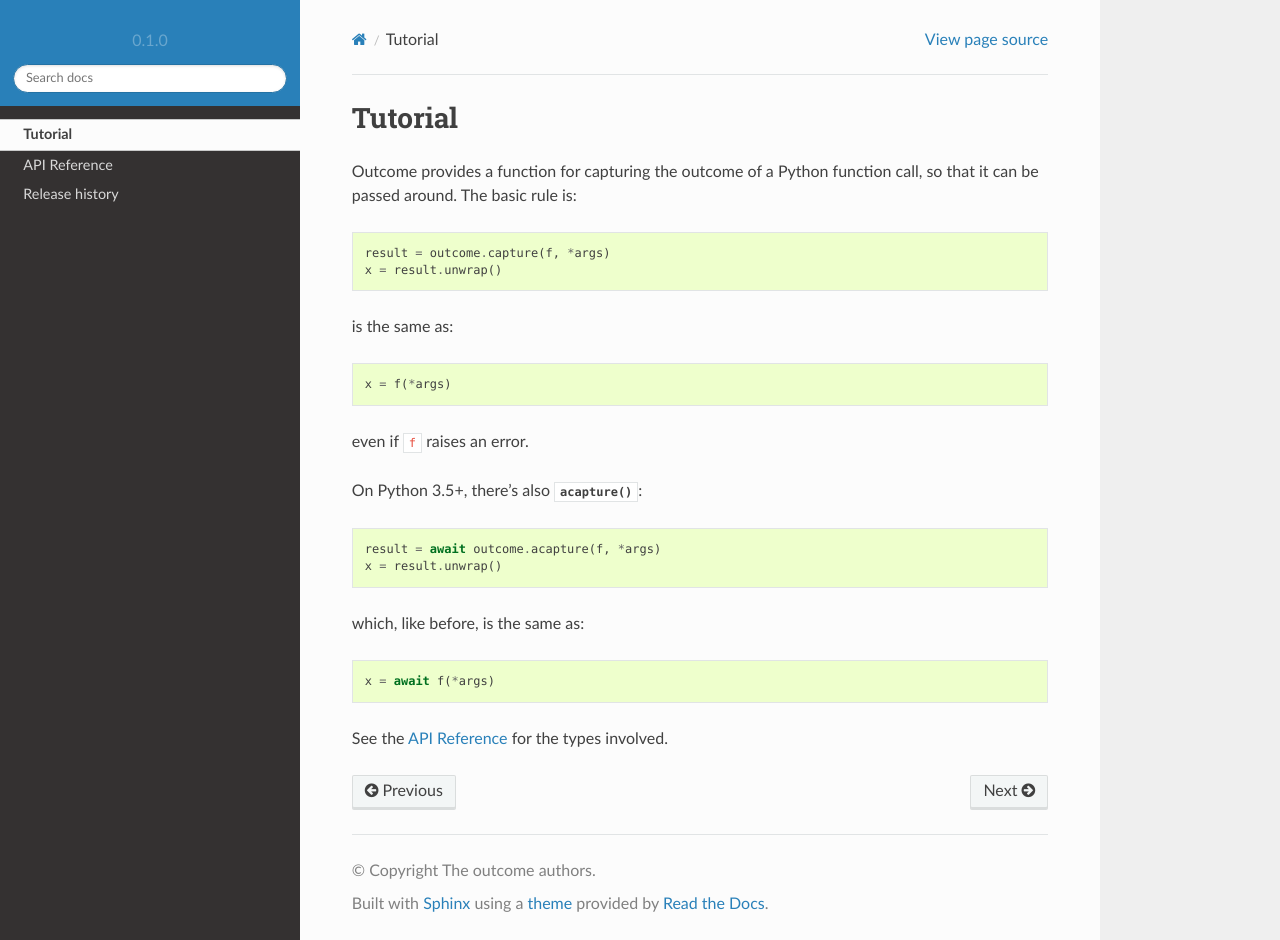
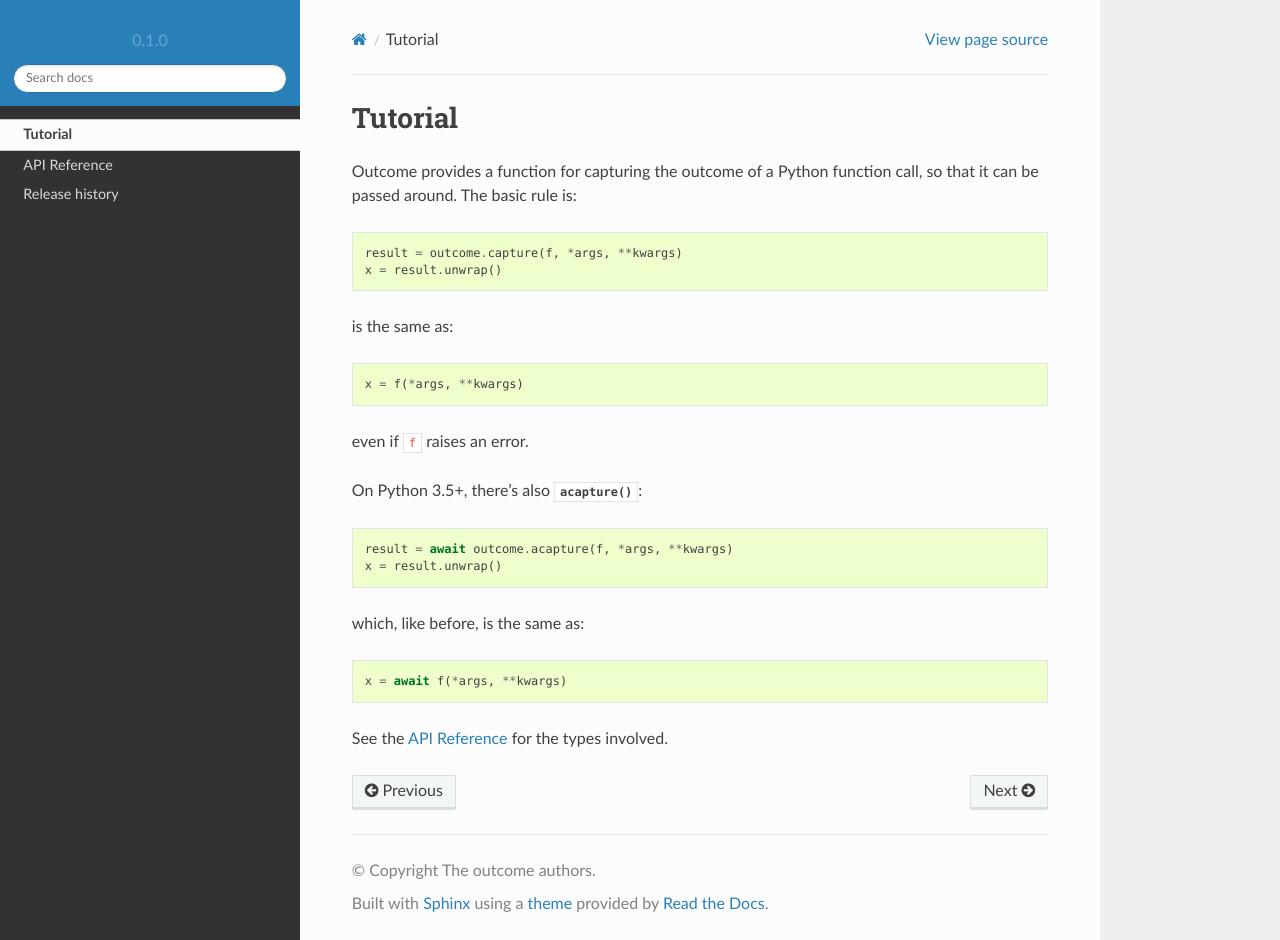
Before and after one commit to python-trio/outcome, a Sphinx documentation site: the page built from docs/source/tutorial.rst, in a window 1280 px wide and 940 px high. Built offline with Sphinx 7.4.7 and the Read the Docs theme 2.0.0, drawn with Linux system fonts in a browser that asks for light colours.

Commit message:
Add **kwargs to capture and acapture
Closes #5

```diff
--- a/docs/source/tutorial.rst
+++ b/docs/source/tutorial.rst
@@ -7,22 +7,22 @@ Tutorial
 Outcome provides a function for capturing the outcome of a Python
 function call, so that it can be passed around. The basic rule is::
 
-    result = outcome.capture(f, *args)
+    result = outcome.capture(f, *args, **kwargs)
     x = result.unwrap()
 
 is the same as::
 
-    x = f(*args)
+    x = f(*args, **kwargs)
 
 even if ``f`` raises an error.
 
 On Python 3.5+, there's also :func:`acapture`::
 
-    result = await outcome.acapture(f, *args)
+    result = await outcome.acapture(f, *args, **kwargs)
     x = result.unwrap()
 
 which, like before, is the same as::
 
-    x = await f(*args)
+    x = await f(*args, **kwargs)
 
 See the :ref:`api-reference` for the types involved.
```
Also changed, not shown: 4 other files.
